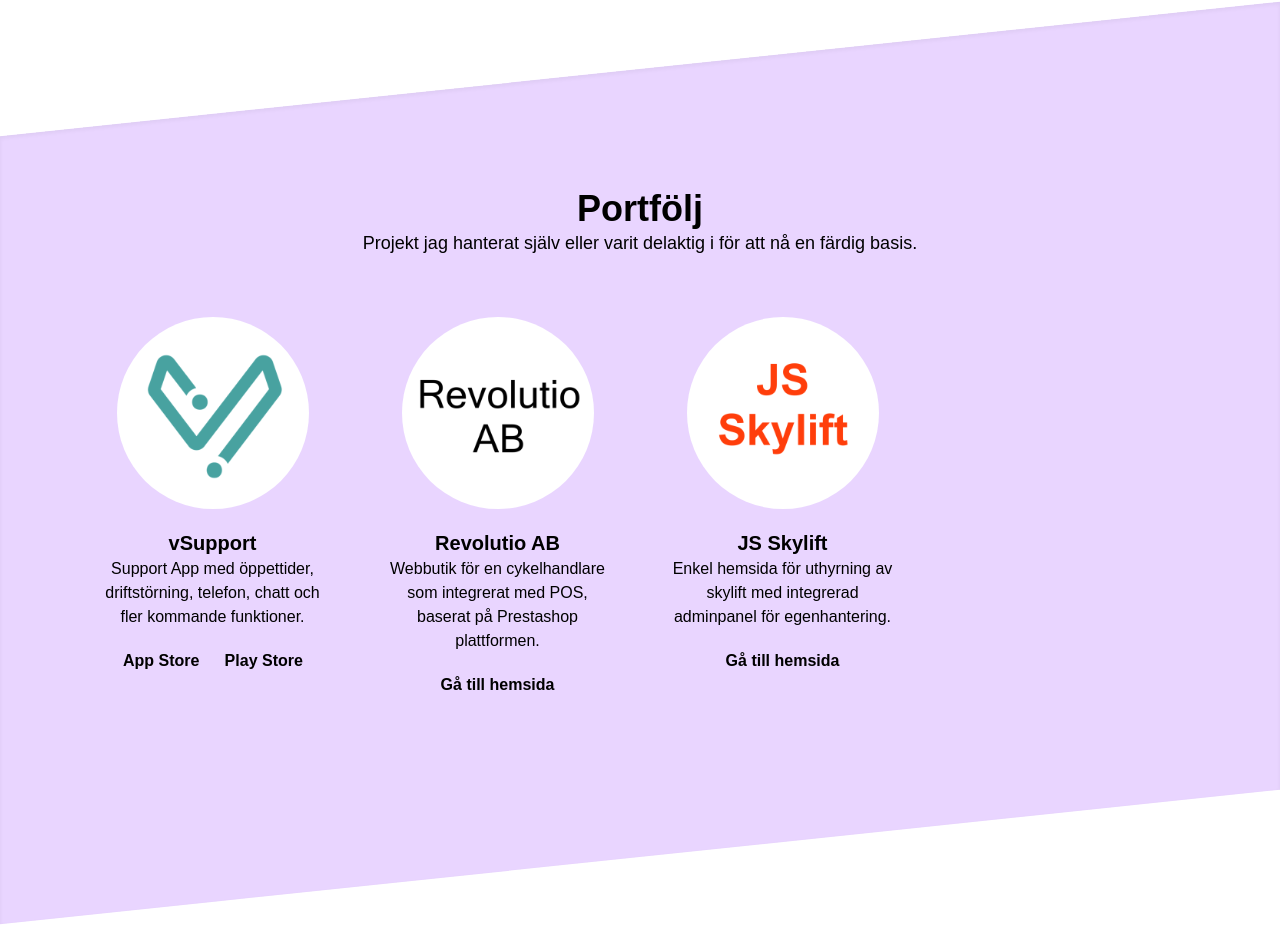
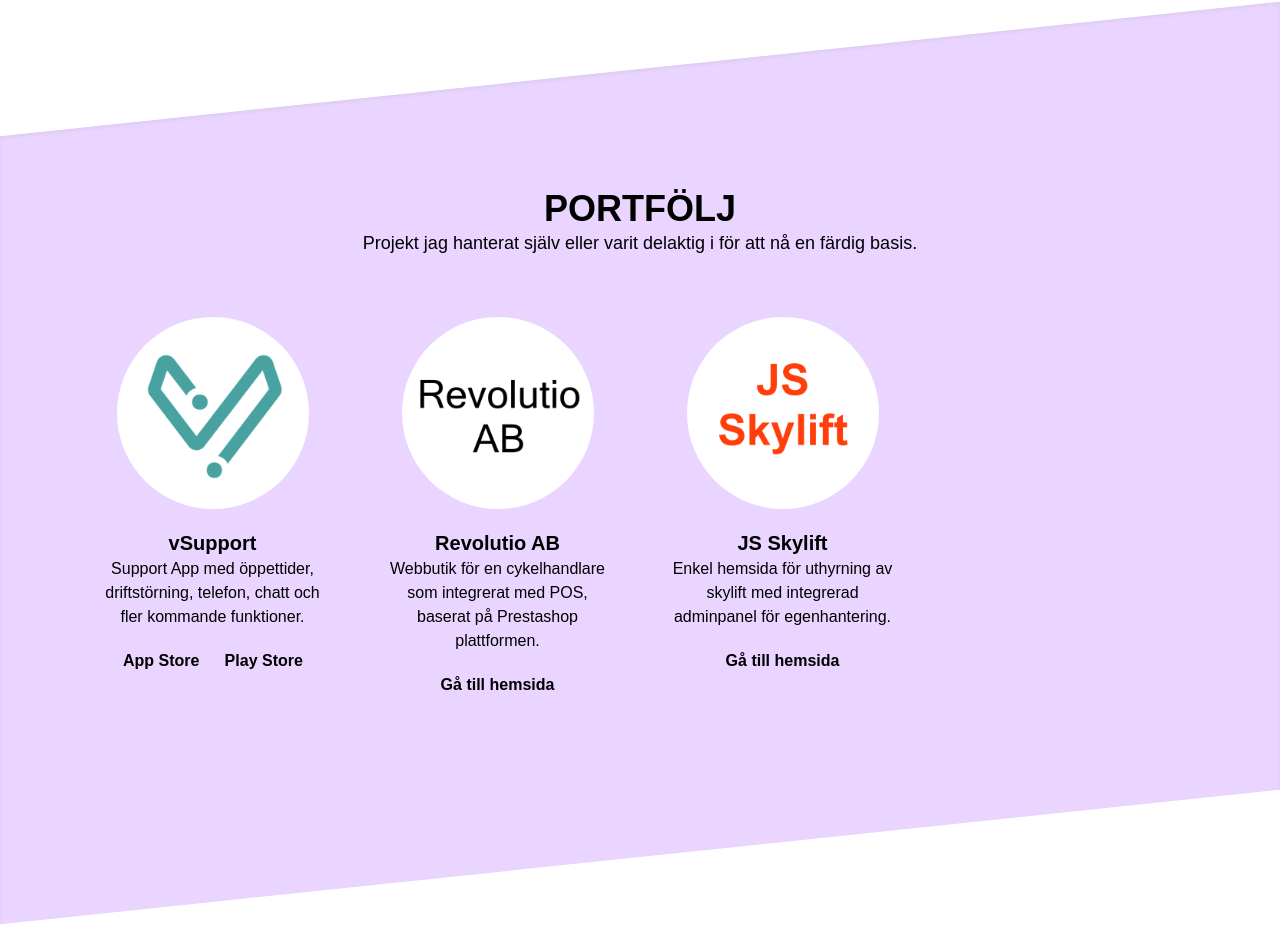
Before and after one commit to jimodelid/portfolio, a Next.js app: page / in a window 1280 px wide. Shown: the part 2402-3354 px from the top of the page. Built offline with nearby package versions, Linux system fonts and the light colour scheme.

Commit message:
font adjustment

```diff
--- a/pages/index.js
+++ b/pages/index.js
@@ -120,7 +120,7 @@
         </div>
         <div className="-skew-y-6 bg-purple-200 p-5 sm:p-10 md:p-20 my-10 shadow-inner">
           <div className="skew-y-6 text-center py-10">
-            <div className="font-semibold text-4xl">Portfölj</div>
+            <div className="font-semibold text-4xl">PORTFÖLJ</div>
             <div className="text-lg mb-10">
               Projekt jag hanterat själv eller varit delaktig i för att nå en
               färdig basis.
```
